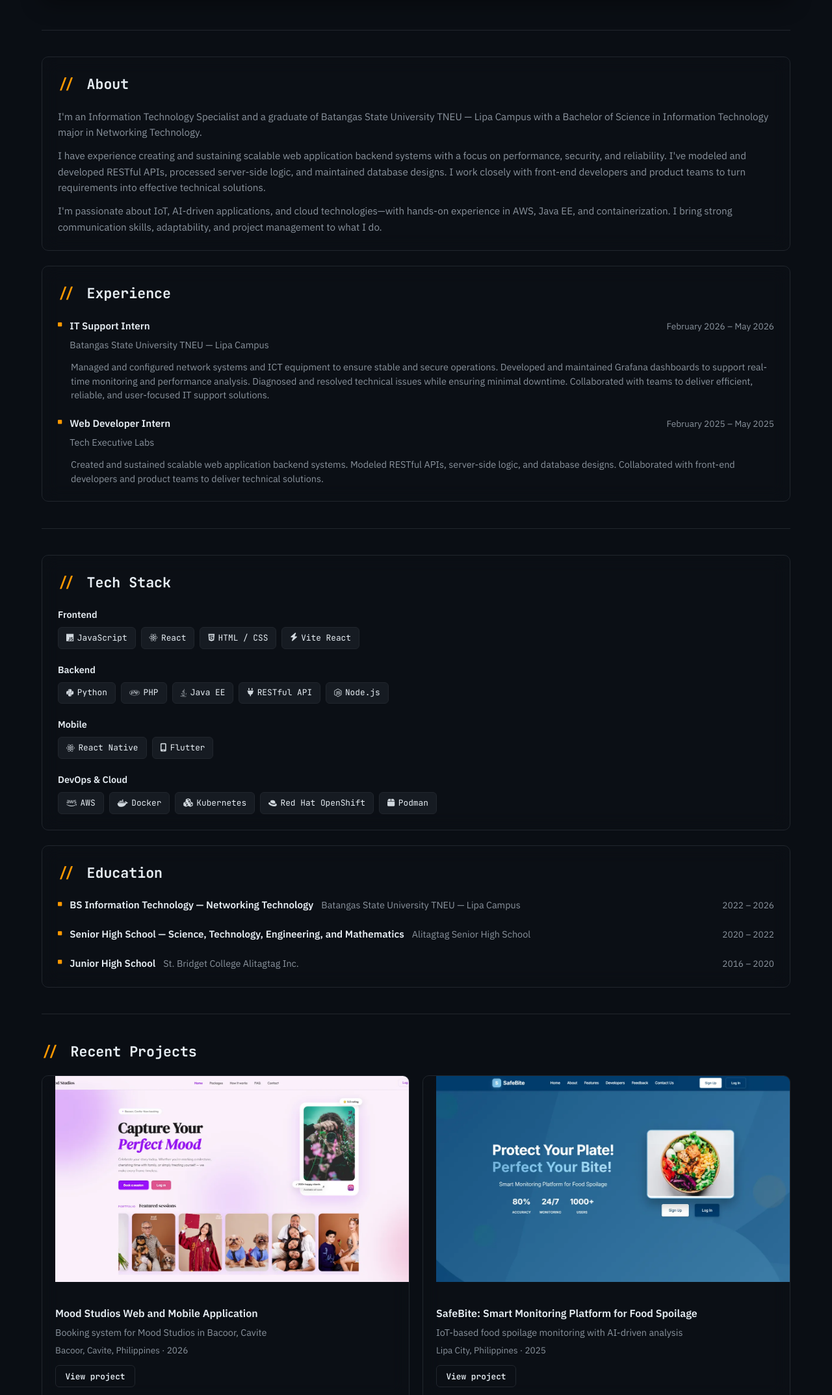
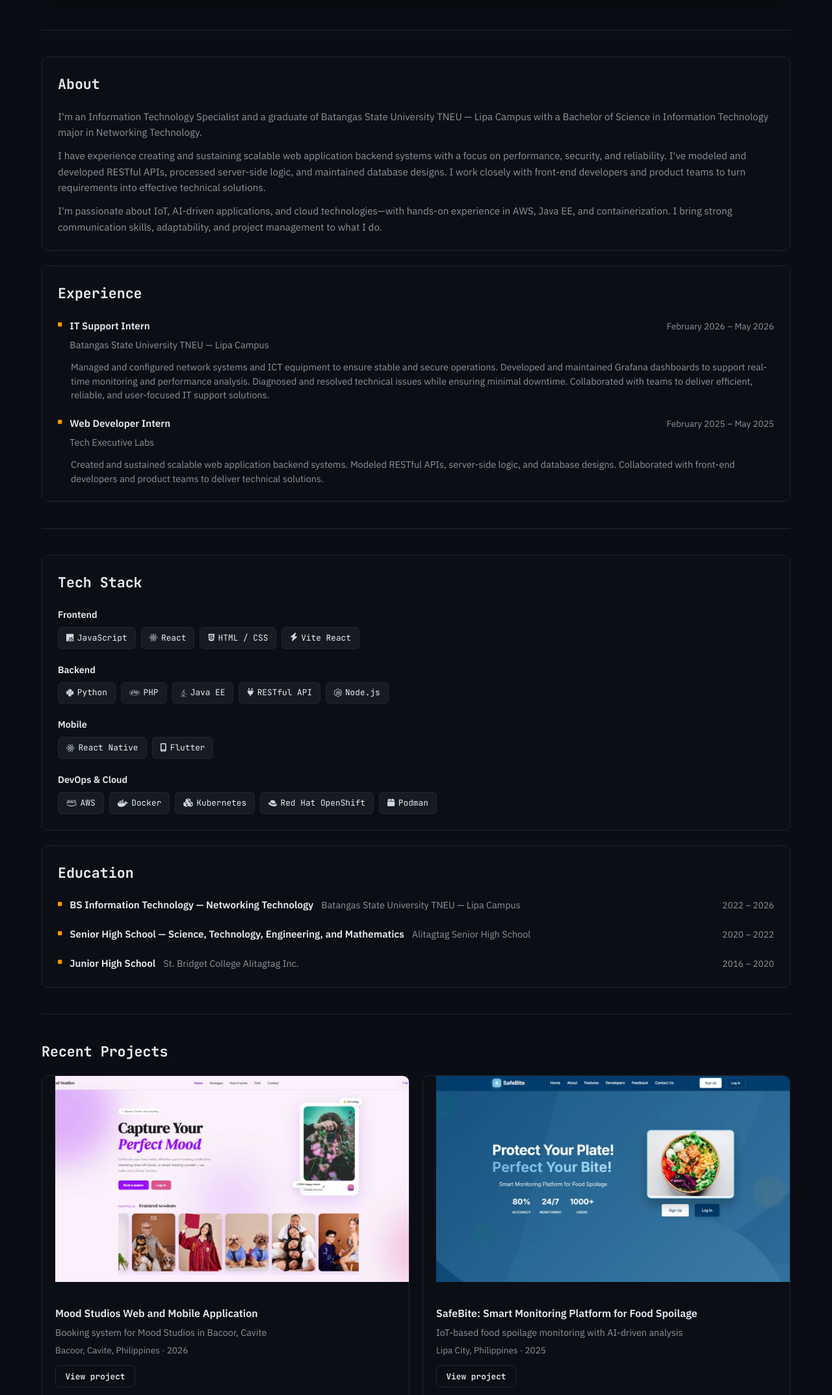
Before and after one commit to kayl10913/CODE-PORTFOLIO, a website: page public/index.html in a window 1280 px wide. Shown: the part 876-3023 px from the top of the page at 65% size. Drawn offline with Linux system fonts and the light colour scheme.

Commit message:
Refactor section titles in index.html to remove unnecessary prefixes and clean up styles.css by removing unused section-prefix class, enhancing overall readability and consistency in the portfolio layout.

```diff
--- a/public/css/styles.css
+++ b/public/css/styles.css
@@ -1054,11 +1054,6 @@ body.hero-terminal-maximized::before {
   font-family: var(--mono);
 }
 
-.section-prefix {
-  color: var(--accent);
-  margin-right: 0.35rem;
-}
-
 .about-content p {
   margin: 0 0 0.75rem;
   color: var(--text-muted);
--- a/public/index.html
+++ b/public/index.html
@@ -316,7 +316,7 @@
     <section class="two-col reveal" aria-label="About and Experience">
       <div class="two-col-inner">
         <div id="about" class="block about-block">
-          <h2 class="section-title"><span class="section-prefix">//</span> About</h2>
+          <h2 class="section-title">About</h2>
           <div class="about-content">
             <p>I'm an Information Technology Specialist and a graduate of Batangas State University TNEU — Lipa Campus with a Bachelor of Science in Information Technology major in Networking Technology.</p>
             <p>I have experience creating and sustaining scalable web application backend systems with a focus on performance, security, and reliability. I've modeled and developed RESTful APIs, processed server-side logic, and maintained database designs. I work closely with front-end developers and product teams to turn requirements into effective technical solutions.</p>
@@ -324,7 +324,7 @@
           </div>
         </div>
         <div id="experience" class="block experience-block">
-          <h2 class="section-title"><span class="section-prefix">//</span> Experience</h2>
+          <h2 class="section-title">Experience</h2>
           <ul class="exp-list">
             <li class="exp-item">
               <span class="exp-icon" aria-hidden="true"><i class="fa-solid fa-square"></i></span>
@@ -354,7 +354,7 @@
       <div class="two-col-inner">
         <div id="tech-stack" class="block tech-block">
           <div class="section-head">
-            <h2 class="section-title"><span class="section-prefix">//</span> Tech Stack</h2>
+            <h2 class="section-title">Tech Stack</h2>
           </div>
           <div class="tech-category">
             <h3>Frontend</h3>
@@ -394,7 +394,7 @@
           </div>
         </div>
         <div id="education" class="block education-block">
-          <h2 class="section-title"><span class="section-prefix">//</span> Education</h2>
+          <h2 class="section-title">Education</h2>
           <ul class="exp-list">
             <li class="exp-item">
               <span class="exp-icon" aria-hidden="true"><i class="fa-solid fa-square"></i></span>
@@ -428,7 +428,7 @@
     <!-- Recent Projects -->
     <section id="projects" class="section projects-section reveal">
       <div class="section-head">
-        <h2 class="section-title"><span class="section-prefix">//</span> Recent Projects</h2>
+        <h2 class="section-title">Recent Projects</h2>
       </div>
       <div class="project-grid">
         <article class="project-card">
@@ -481,7 +481,7 @@
     <!-- Recent Certifications -->
     <section id="certifications" class="section certs-section reveal">
       <div class="section-head">
-        <h2 class="section-title"><span class="section-prefix">//</span> Recent Certifications</h2>
+        <h2 class="section-title">Recent Certifications</h2>
       </div>
       <ul class="cert-list">
         <li class="cert-row">
@@ -659,14 +659,14 @@
     <section id="contact" class="section contact-section reveal">
       <div class="contact-grid">
         <div class="contact-block">
-          <h2 class="section-title"><span class="section-prefix">//</span> Social Links</h2>
+          <h2 class="section-title">Social Links</h2>
           <ul class="social-links">
             <li><a href="https://github.com/kayl10913" target="_blank" rel="noopener"><i class="fa-brands fa-github"></i> GitHub</a></li>
             <li><a href="https://www.linkedin.com/in/kyle-matthew-calingasan-059899328/" target="_blank" rel="noopener"><i class="fa-brands fa-linkedin"></i> LinkedIn</a></li>
           </ul>
         </div>
         <div class="contact-block">
-          <h2 class="section-title"><span class="section-prefix">//</span> Get in Touch</h2>
+          <h2 class="section-title">Get in Touch</h2>
           <ul class="get-in-touch">
             <li><strong>Email</strong> <a href="mailto:calingasankylematthew@gmail.com?subject=Portfolio%20Inquiry%20from%20Kyle%27s%20Portfolio" class="mailto-link" data-email="calingasankylematthew@gmail.com">calingasankylematthew@gmail.com</a></li>
             <li><strong>Phone</strong> <a href="tel:09514351648">09514351648</a></li>
```
